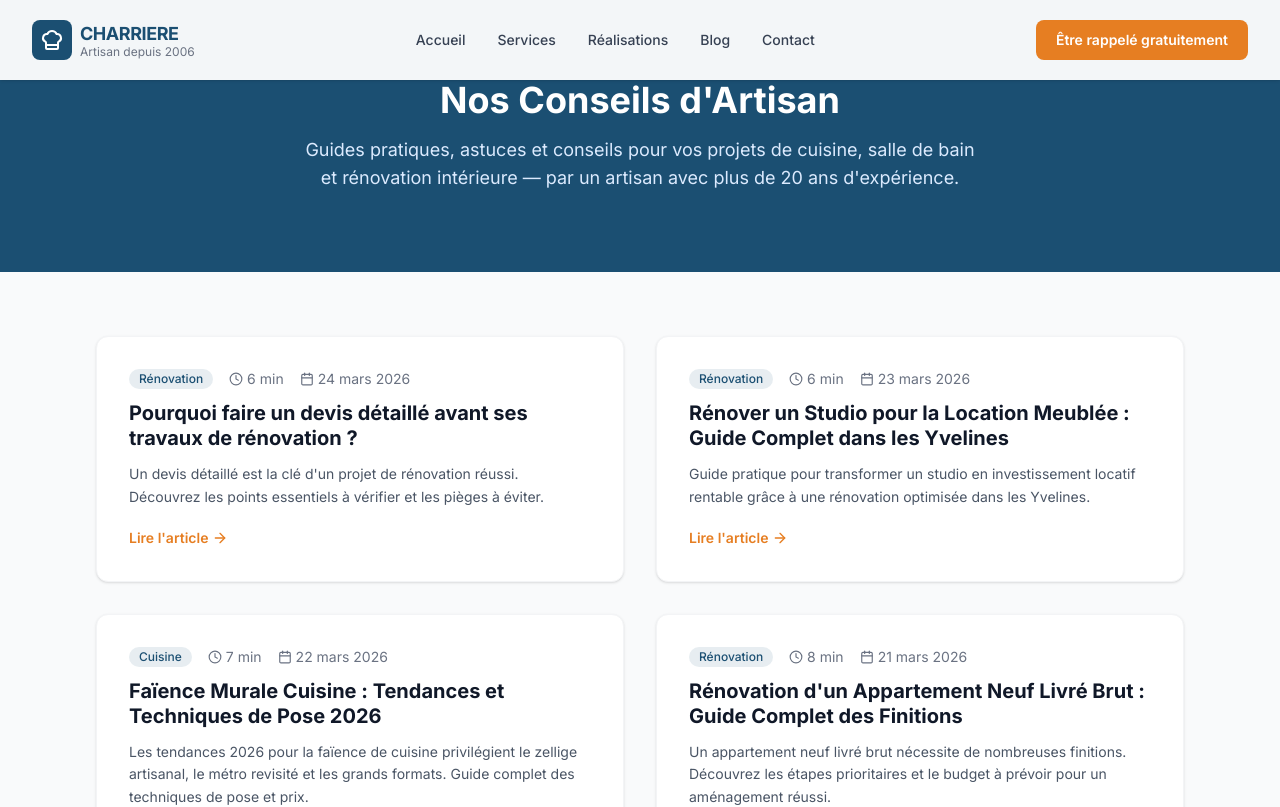
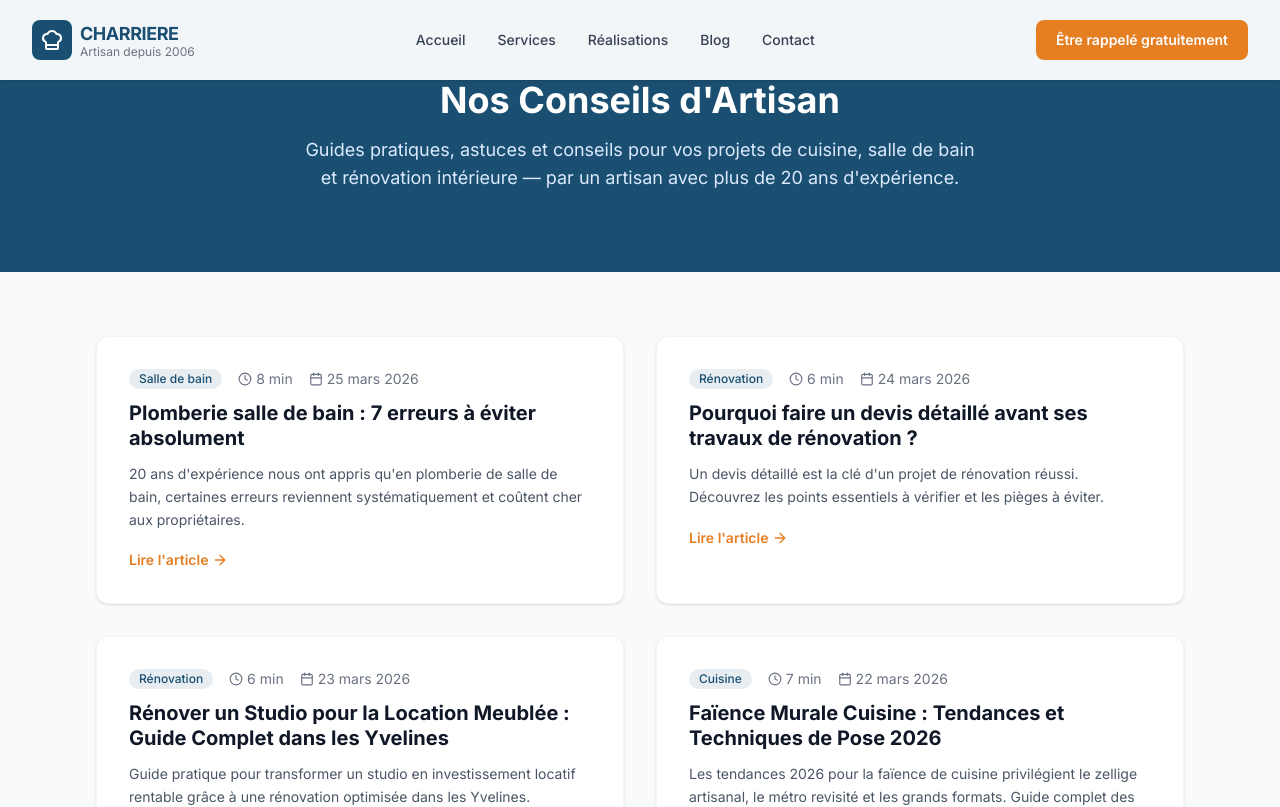
Before and after one commit to Thelastpirate1/charriere-site, a Next.js app: page /blog in a window 1280 px wide. Shown: the top 807 px of the page. Built offline with nearby package versions, Linux system fonts and the light colour scheme.

Commit message:
blog: ajout article - erreurs-plomberie-salle-de-bain-eviter-yvelines

```diff
--- a/src/data/articles.ts
+++ b/src/data/articles.ts
@@ -13,6 +13,78 @@ export interface Article {
 
 export const articles: Article[] = [
   {
+    slug: "erreurs-plomberie-salle-de-bain-eviter-yvelines",
+    title: "Plomberie salle de bain : 7 erreurs à éviter absolument",
+    metaTitle: "Erreurs Plomberie Salle de Bain — Guide Expert | CHARRIERE SARL",
+    metaDescription:
+      "Découvrez les 7 erreurs de plomberie en salle de bain à éviter. Conseils d'expert sur l'étanchéité, les pentes et les normes. Devis gratuit dans les Yvelines.",
+    keywords: ["erreurs plomberie salle de bain","étanchéité salle de bain","pente évacuation douche","normes plomberie","plombier Gargenville"],
+    excerpt:
+      "20 ans d'expérience nous ont appris qu'en plomberie de salle de bain, certaines erreurs reviennent systématiquement et coûtent cher aux propriétaires.",
+    publishedAt: "2026-03-25",
+    readTime: "8 min",
+    category: "Salle de bain",
+    content: `En vingt ans d'intervention dans les Yvelines, de Gargenville à Saint-Germain-en-Laye, j'ai vu défiler toutes les erreurs possibles en plomberie de salle de bain. Certaines semblent anodines mais peuvent transformer votre rénovation en cauchemar financier. Voici les sept erreurs les plus fréquentes que je rencontre chez mes clients et comment les éviter.
+
+## L'erreur numéro 1 : négliger la pente d'évacuation
+
+La pente d'évacuation est sans doute l'aspect le plus sous-estimé d'une installation de plomberie. Pourtant, une pente mal calculée est la source de 60% des problèmes d'évacuation que je traite à Mantes-la-Jolie et dans les communes environnantes.
+
+La norme impose une pente minimum de 1% pour les évacuations, soit 1 centimètre de dénivelé par mètre linéaire. Pour les douches à l'italienne, cette pente doit être parfaitement maîtrisée car elle conditionne l'évacuation de l'eau. J'ai vu trop de douches où l'eau stagne parce que l'artisan a négligé ce point fondamental.
+
+L'année dernière, j'ai dû reprendre entièrement une douche à Poissy où la pente était inversée. L'eau remontait vers le mur au lieu de s'évacuer vers le siphon. Le coût de la reprise : 3 500 euros, alors qu'un travail bien fait dès le départ n'aurait coûté que 1 800 euros.
+
+## L'étanchéité : la base de tout projet réussi
+
+L'étanchéité représente 30% du budget d'une rénovation de salle de bain, mais elle conditionne la durabilité de l'ensemble. Les particuliers dans les Mureaux me demandent souvent s'ils peuvent faire l'impasse sur certaines étapes pour économiser. Ma réponse est toujours la même : l'étanchéité n'est pas négociable.
+
+La membrane d'étanchéité doit être posée avant le carrelage, sur toute la surface de la douche et remonter sur 20 centimètres minimum sur les murs. Les angles nécessitent une attention particulière avec des bandes d'étanchéité spécifiques. J'utilise systématiquement des membranes liquides ou en rouleau certifiées pour les locaux humides.
+
+Il y a deux ans, j'ai intervenu chez un client de Conflans-Sainte-Honorine où l'étanchéité avait été bâclée. L'eau s'infiltrait dans la structure du plancher depuis des mois. La facture finale : 8 000 euros de reprise complète, plus les dégâts chez le voisin du dessous.
+
+## Erreur récurrente : mal dimensionner les évacuations
+
+Le dimensionnement des canalisations suit des règles précises que beaucoup ignorent. Un lavabo nécessite une évacuation de 32 mm de diamètre, une douche de 40 mm minimum, et une baignoire de 40 mm également. Ces diamètres ne sont pas négociables.
+
+J'ai récemment repris une installation à Sartrouville où toutes les évacuations étaient en 32 mm. Résultat : la douche se vidait lentement et la baignoire encore plus. Le remplacement des canalisations dans les cloisons a nécessité la dépose partielle du carrelage, pour un surcoût de 2 200 euros.
+
+La ventilation des chutes est tout aussi importante. Chaque appareil doit être ventilé pour éviter les phénomènes de siphonnage qui vident les siphons et laissent remonter les odeurs. C'est une norme souvent oubliée qui peut rendre l'usage de la salle de bain particulièrement désagréable.
+
+## Les raccordements : attention aux détails qui coûtent cher
+
+Les raccordements représentent les points faibles de toute installation. Chaque jonction doit être réalisée selon les règles de l'art, avec les bons matériaux et les bonnes techniques. Les raccords rapides en plastique, séduisants par leur facilité de pose, ne conviennent pas aux installations sous pression.
+
+J'insiste toujours auprès de mes clients des Yvelines sur l'importance d'utiliser des raccords laiton pour les alimentations eau chaude et eau froide. Ils coûtent certes 40% plus cher que le plastique, mais leur durabilité justifie largement cet investissement. Un raccord plastique qui lâche peut provoquer un dégât des eaux de plusieurs milliers d'euros.
+
+Le mois dernier, j'ai dû intervenir en urgence chez un particulier de Gargenville où un raccord plastique avait cédé derrière une cloison. L'appartement du dessous était inondé, et l'assurance a chiffré les dégâts à 12 000 euros.
+
+## L'électricité en milieu humide : respecter les volumes de sécurité
+
+L'installation électrique en salle de bain obéit à des règles strictes définies par la norme NF C 15-100. Les volumes de sécurité déterminent ce qui peut être installé et où. Dans le volume 0 (fond de baignoire ou receveur de douche), seuls les éléments fonctionnant en très basse tension sont autorisés.
+
+Le volume 1 s'étend jusqu'à 2,25 mètres de hauteur au-dessus du volume 0. Seuls les chauffe-eau instantanés et les luminaires de classe II peuvent y être installés. Le volume 2 s'étend à 60 centimètres autour du volume 1, et autorise les prises rasoir et l'éclairage de classe I.
+
+J'ai vu trop d'installations non conformes dans les Yvelines, avec des prises classiques installées près de la douche ou des interrupteurs dans le volume 1. Ces installations présentent un danger mortel et ne passeront jamais le contrôle du Consuel si vous faites refaire l'électricité.
+
+## Choisir les bons matériaux selon l'usage
+
+Le choix des matériaux conditionne la durabilité de l'installation. Pour les canalisations d'évacuation, le PVC reste le matériau de référence. Il résiste à tous les produits chimiques domestiques et ne se corrode pas. Pour les alimentations, le multicouche ou le cuivre sont préférables au PER dans les zones accessibles.
+
+Les siphons en laiton chromé valent l'investissement par rapport aux modèles plastique. Ils résistent mieux aux produits d'entretien et se démontent plus facilement en cas de bouchon. Comptez 45 euros pour un siphon de qualité contre 12 euros pour un modèle bas de gamme.
+
+Pour l'étanchéité, j'utilise exclusivement des produits certifiés par le CSTB. Les membranes d'étanchéité premier prix peuvent sembler économiques, mais leur durabilité limitée vous coûtera bien plus cher à long terme.
+
+## Planification et coordination : la clé du succès
+
+La dernière erreur, et pas la moindre, concerne la planification des travaux. Une salle de bain se rénove dans un ordre précis : démolition, plomberie, électricité, étanchéité, faïence, finitions. Inverser ces étapes ou vouloir gagner du temps en sautant des étapes se paie toujours cash.
+
+J'ai appris à mes dépens, en début de carrière, qu'une salle de bain bâclée revient toujours. Le bouche-à-oreille dans une commune comme Gargenville fonctionne vite, et une malfaçon peut ruiner une réputation d'artisan. C'est pourquoi chez CHARRIERE SARL, nous ne transigeons jamais sur la qualité, même si cela rallonge un peu les délais.
+
+La coordination entre les différents corps de métier est essentielle. L'électricien doit intervenir après le plombier mais avant le carreleur. Chacun doit connaître le travail des autres pour éviter les malfaçons. Une bonne communication évite 80% des problèmes de chantier.
+
+Votre projet de rénovation de salle de bain dans les Yvelines mérite un accompagnement professionnel. Chez CHARRIERE SARL, nos vingt années d'expérience nous permettent d'anticiper tous ces écueils et de vous garantir une installation durable. Contactez-nous pour un devis gratuit et des conseils personnalisés adaptés à votre projet et votre budget.`,
+  },
+  {
     slug: "importance-devis-detaille-travaux-renovation",
     title: "Pourquoi faire un devis détaillé avant ses travaux de rénovation ?",
     metaTitle: "Devis Détaillé Travaux Rénovation — Guide Complet | CHARRIERE SARL",
```
